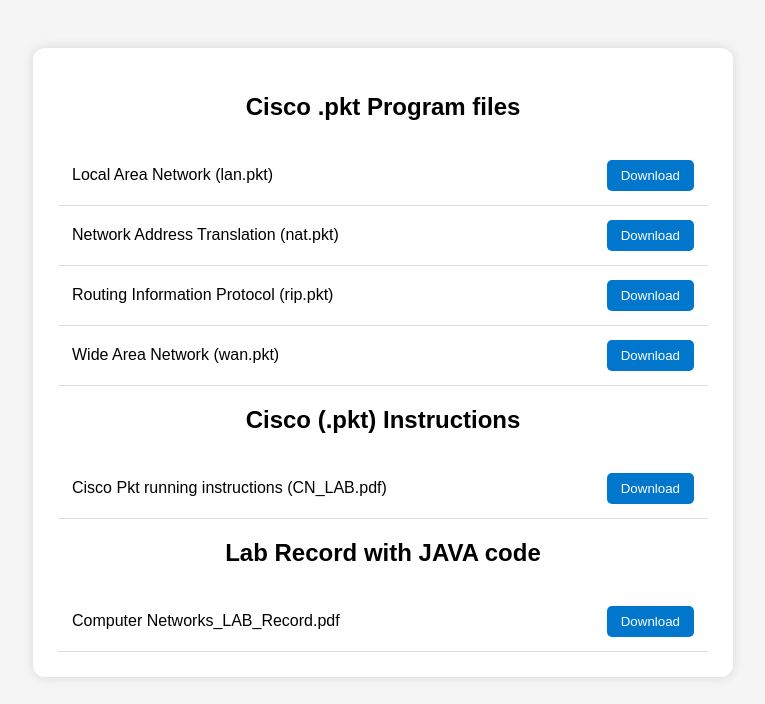
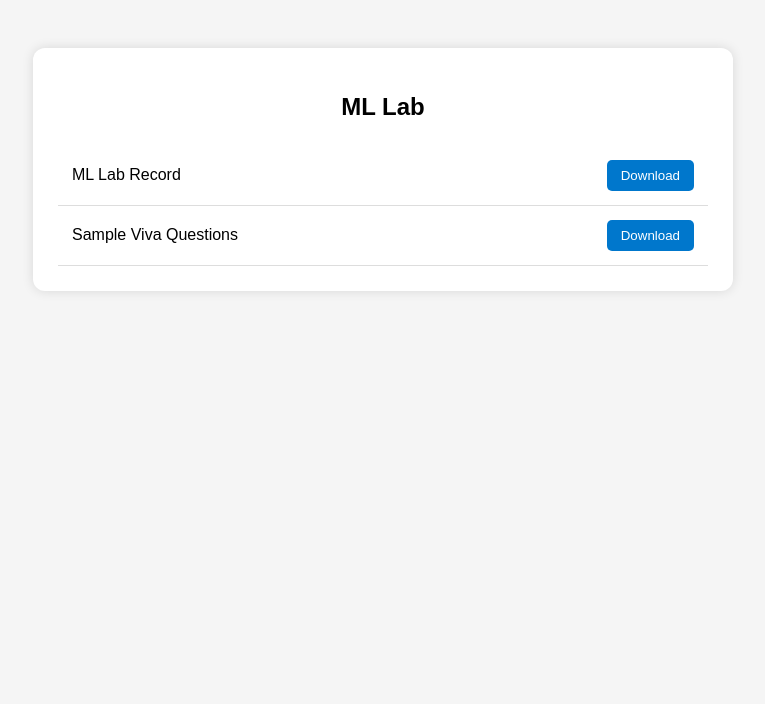
Before and after one commit to lazyPanda-UPK/CN, a plain HTML site: page cisco/index.html in a window 1280 px wide. Shown: the whole page, without its empty margins (257-1022 px from the left). Drawn offline with Linux system fonts and the light colour scheme.

Commit message:
Update index.html

```diff
--- a/cisco/index.html
+++ b/cisco/index.html
@@ -3,7 +3,7 @@
 <head>
     <meta charset="UTF-8">
     <meta name="viewport" content="width=device-width, initial-scale=1.0">
-    <title>Computer Networks</title>
+    <title>Machine Learning</title>
 
     <style>
         body {
@@ -50,54 +50,22 @@
 </head>
 <body>
     <div class="container">
-        <h2>Cisco .pkt Program files</h2>
+
+        <h2>ML Lab</h2>
 
         <div class="file-item">
-            <span>Local Area Network (lan.pkt)</span>
-            <a href="lan.pkt" download>
+            <span>ML Lab Record</span>
+            <a href="ML lab record.pdf" download>
                 <button>Download</button>
             </a>
         </div>
 
         <div class="file-item">
-            <span>Network Address Translation (nat.pkt)</span>
-            <a href="nat.pkt" download>
+            <span>Sample Viva Questions</span>
+            <a href="Sample Viva Questions ML.pdf" download>
                 <button>Download</button>
             </a>
         </div>
-
-        <div class="file-item">
-            <span>Routing Information Protocol (rip.pkt)</span>
-            <a href="rip.pkt" download>
-                <button>Download</button>
-            </a>
-        </div>
-
-        <div class="file-item">
-            <span>Wide Area Network (wan.pkt)</span>
-            <a href="wan.pkt" download>
-                <button>Download</button>
-            </a>
-        </div>
-
-        <h2>Cisco (.pkt) Instructions</h2>
-
-        <div class="file-item">
-            <span>Cisco Pkt running instructions (CN_LAB.pdf)</span>
-            <a href="CN_LAB.pdf" download>
-                <button>Download</button>
-            </a>
-        </div>
-
-        <h2>Lab Record with JAVA code</h2>
-
-        <div class="file-item">
-            <span>Computer Networks_LAB_Record.pdf</span>
-            <a href="Computer Networks_LAB_Record.pdf" download>
-                <button>Download</button>
-            </a>
-        </div>
-
     </div>
 </body>
 </html>
```
